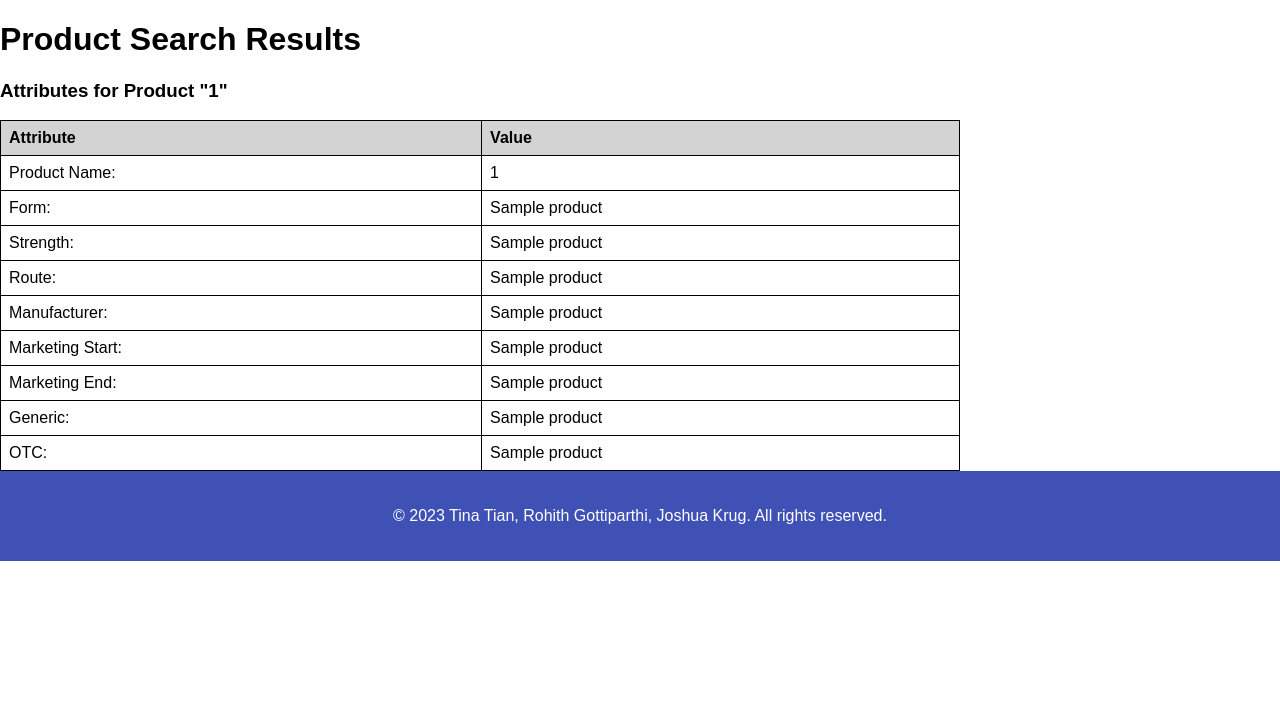
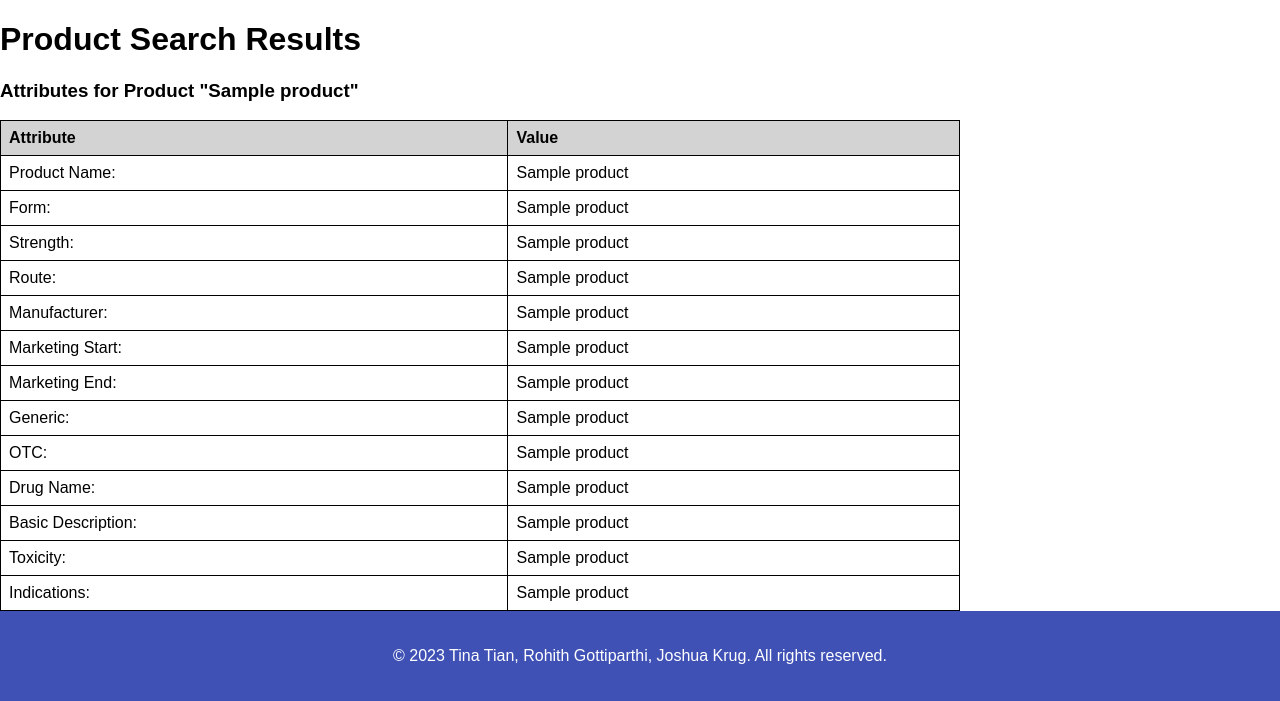
Before and after one commit to rgottiparthi/DrugDatabase, a Flask app: template templates/productResults.html in a window 1280 px wide. Shown: the part 158-859 px from the top of the page. Before the commit the page ends 719 px from the top, so only its background shows below. Run offline with Flask 3, Linux system fonts and the light colour scheme; the template is opened without the code that fills it: most values are stand-ins (such as "Sample title", 1, 10 or a date in 2020).

Commit message:
Finished product results

```diff
--- a/app.py
+++ b/app.py
@@ -157,13 +157,9 @@ def product():
             result = cur.fetchall()
 
             if result:
-                  # fill in the values in the HTML table
-                  attributes = ["Product Name", "Form", "Strength", "Route", "Manufacturer", "Marketing Start",
-                              "Marketing End", "Generic", "OTC"]
-                  product_data = result[0]
-                  return render_template("productResults.html", attributes=attributes, product_data=product_data)
+               return render_template("productResults.html", result = result)
             else:
-                  return "No results found for this product name."
+               return "No results found for this product name."
 
 @app.route('/delete-profile', methods=['POST', 'GET'])
 def deleteProfile():
--- a/templates/productResults.html
+++ b/templates/productResults.html
@@ -40,7 +40,7 @@
 
 {% if result %}
 {% for product in result %}
-  <h3>Attributes for Product "{{ product[0] }}"</h3>
+<h3>Attributes for Product "{{ product[1] }}"</h3>
 <table>
   <tr>
     <th>Attribute</th>
@@ -48,39 +48,55 @@
   </tr>
   <tr>
     <td>Product Name:</td>
-      <td>{{ product[0] }}</td>
+    <td>{{ product[1] }}</td>
   </tr>
   <tr>
     <td>Form:</td>
-      <td>{{ product[1] }}</td>
+    <td>{{ product[2] }}</td>
   </tr>
   <tr>
     <td>Strength:</td>
-      <td>{{ product[2] }}</td>
+    <td>{{ product[3] }}</td>
   </tr>
   <tr>
     <td>Route:</td>
-      <td>{{ product[3] }}</td>
+    <td>{{ product[4] }}</td>
   </tr>
   <tr>
     <td>Manufacturer:</td>
-      <td>{{ product[4] }}</td>
+    <td>{{ product[5] }}</td>
   </tr>
   <tr>
     <td>Marketing Start:</td>
-      <td>{{ product[5] }}</td>
+    <td>{{ product[6] }}</td>
   </tr>
   <tr>
     <td>Marketing End:</td>
-      <td>{{ product[6] }}</td>
+    <td>{{ product[7] }}</td>
   </tr>
   <tr>
     <td>Generic:</td>
-      <td>{{ product[7] }}</td>
+    <td>{{ product[8] }}</td>
   </tr>
   <tr>
     <td>OTC:</td>
-      <td>{{ product[8] }}</td>
+    <td>{{ product[9] }}</td>
+  </tr>
+  <tr>
+    <td>Drug Name:</td>
+    <td>{{ product[10] }}</td>
+  </tr>
+  <tr>
+    <td>Basic Description:</td>
+    <td>{{ product[11] }}</td>
+  </tr>
+  <tr>
+    <td>Toxicity:</td>
+    <td>{{ product[12] }}</td>
+  </tr>
+  <tr>
+    <td>Indications:</td>
+    <td>{{ product[13] }}</td>
   </tr>
 </table>
 {% endfor %}
```
Lines whose indentation alone changed are shown as unchanged.
